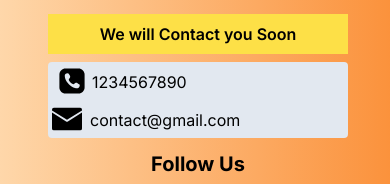
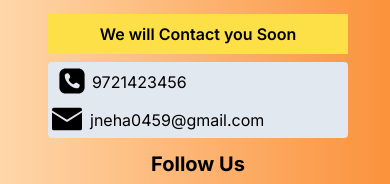
Before and after one commit to JainNeha7/astro, a Next.js app: page /Contact in a window 390 px wide. Shown: the part 182-366 px from the top of the page. Built offline with nearby package versions, Linux system fonts and the light colour scheme.

Commit message:
phone no and email added

```diff
--- a/src/app/Contact/page.jsx
+++ b/src/app/Contact/page.jsx
@@ -44,11 +44,11 @@ const handleform = async()=>{
       <svg xmlns="http://www.w3.org/2000/svg" x="0px" y="0px" width="40" height="30" viewBox="0 0 50 50">
 <path d="M 14 3.9902344 C 8.4886661 3.9902344 4 8.4789008 4 13.990234 L 4 35.990234 C 4 41.501568 8.4886661 45.990234 14 45.990234 L 36 45.990234 C 41.511334 45.990234 46 41.501568 46 35.990234 L 46 13.990234 C 46 8.4789008 41.511334 3.9902344 36 3.9902344 L 14 3.9902344 z M 18.005859 12.033203 C 18.633859 12.060203 19.210594 12.414031 19.558594 12.957031 C 19.954594 13.575031 20.569141 14.534156 21.369141 15.785156 C 22.099141 16.926156 22.150047 18.399844 21.498047 19.589844 L 20.033203 21.673828 C 19.637203 22.237828 19.558219 22.959703 19.824219 23.595703 C 20.238219 24.585703 21.040797 26.107203 22.466797 27.533203 C 23.892797 28.959203 25.414297 29.761781 26.404297 30.175781 C 27.040297 30.441781 27.762172 30.362797 28.326172 29.966797 L 30.410156 28.501953 C 31.600156 27.849953 33.073844 27.901859 34.214844 28.630859 C 35.465844 29.430859 36.424969 30.045406 37.042969 30.441406 C 37.585969 30.789406 37.939797 31.366141 37.966797 31.994141 C 38.120797 35.558141 35.359641 37.001953 34.556641 37.001953 C 34.000641 37.001953 27.316344 37.761656 19.777344 30.222656 C 12.238344 22.683656 12.998047 15.999359 12.998047 15.443359 C 12.998047 14.640359 14.441859 11.879203 18.005859 12.033203 z"></path>
 </svg>
-<h3 className="mt-1">1234567890</h3>
+<h3 className="mt-1">9721423456</h3>
 </div>
 <div className="flex text-center p-1 ">
 <svg xmlns="http://www.w3.org/2000/svg"  viewBox="0 0 128 96"  width="30" height="30" id="email"><g><path d="M0 11.283V8a8 8 0 0 1 8-8h112a8 8 0 0 1 8 8v3.283l-64 40zm66.12 48.11a4.004 4.004 0 0 1-4.24 0L0 20.717V88a8 8 0 0 0 8 8h112a8 8 0 0 0 8-8V20.717z"></path></g></svg>
-<h3 className="mt-1 pl-2">contact@gmail.com</h3>
+<h3 className="mt-1 pl-2">jneha0459@gmail.com</h3>
 </div>
 
 
```
